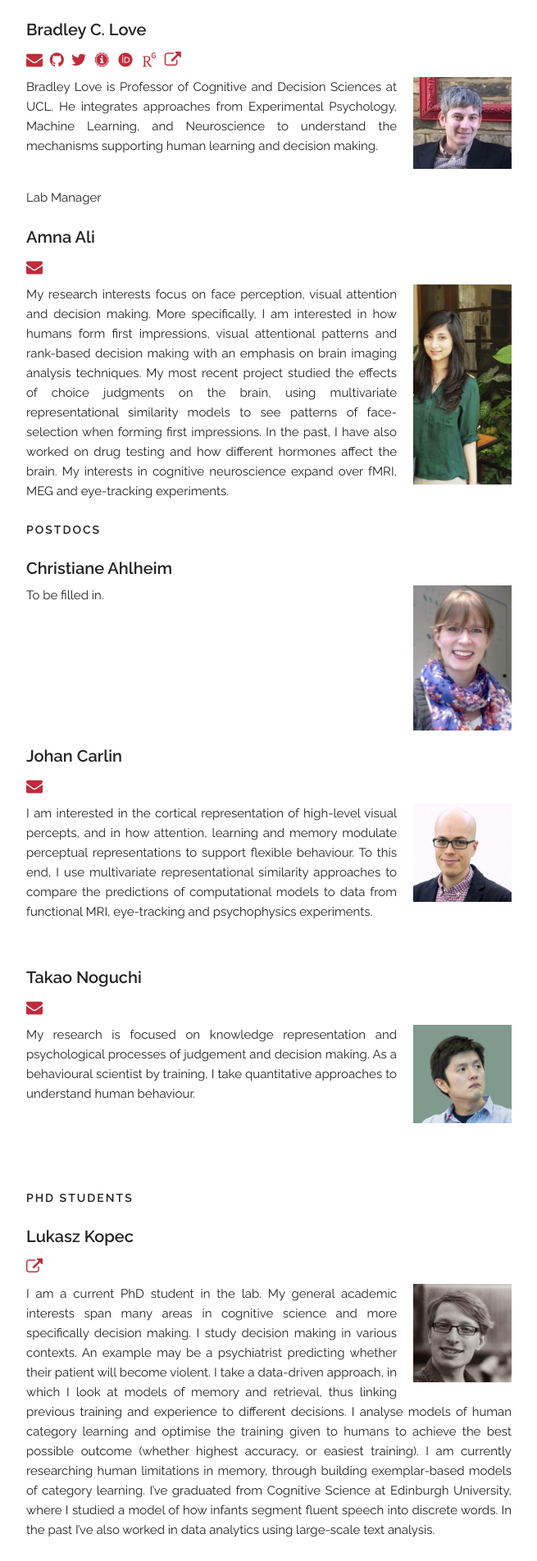
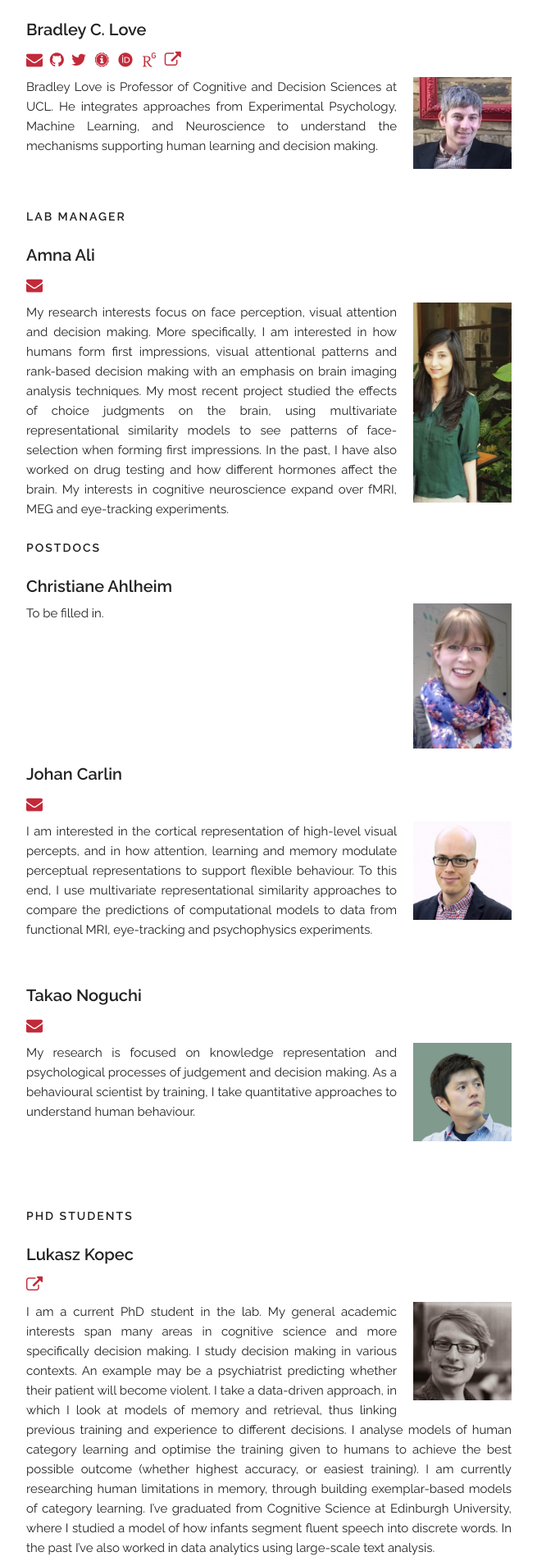
Before and after one commit to lovebc/lovebc.github.io, a Jekyll site: the page built from lab.html, in a window 1280 px wide. Shown: the part 1009-2913 px from the top of the page at 82% size, without its empty margins (416-1071 px from the left). Built offline with Jekyll 4.4.1, drawn with Linux system fonts in a browser that asks for light colours; nearby versions of some CDN libraries; some web fonts are replaced; comment, search, counter and statistics services are not loaded.

Commit message:
Update lab.html

```diff
--- a/lab.html
+++ b/lab.html
@@ -25,7 +25,7 @@ layout: lab
 
       		<div class="person">
       		      {% if person.role == 'lab-manager' and lab-manager-done == false %}
-      		            <div id ="{{ person.role }}><h5 class="docs-header" ">Lab Manager</h5></div>
+      		            <div id ="{{ person.role }}"><h5 class="docs-header">Lab Manager</h5></div>
       		            {% assign lab-manager-done = true %}
 
       		      {% elsif person.role == 'phd-students' and phd-students-done == false %}
```
